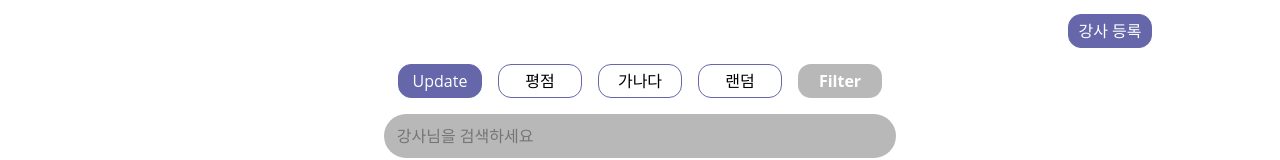
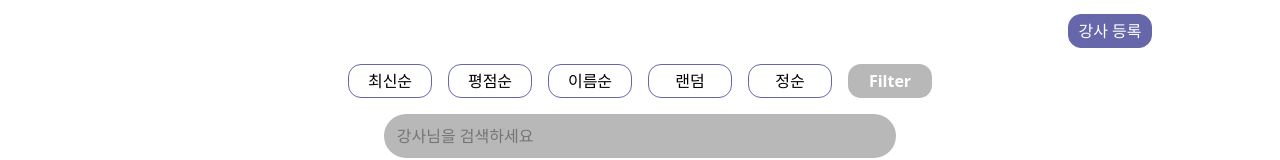
Before and after one commit to codestates-seb/seb42_main_027, a React (Create React App) app in the folder client/: page /ReviewPage in a window 1280 px wide. Shown: the part 236-396 px from the top of the page. Built offline with nearby package versions, Linux system fonts and the light colour scheme; no server answers.

Commit message:
Feat: 역순 기능 추가 및 정렬명 변경

```diff
--- a/client/src/components/review/SortBar.tsx
+++ b/client/src/components/review/SortBar.tsx
@@ -5,17 +5,32 @@ import { FlexContainer } from 'pages/review/ReviewPage';
 import Filter from './Filter';
 
 type Props = {
+  reverse: string;
   sortTag: string;
   buttonOpen: boolean;
   setSortTag: React.Dispatch<React.SetStateAction<string>>;
   setButtonOpen: React.Dispatch<React.SetStateAction<boolean>>;
+  setReverse: React.Dispatch<React.SetStateAction<string>>;
 };
 
-function SortBar({ setSortTag, buttonOpen, sortTag, setButtonOpen }: Props) {
-  const sortArr: string[] = ['Update', '평점', '가나다', '랜덤'];
+function SortBar({
+  reverse,
+  setReverse,
+  setSortTag,
+  buttonOpen,
+  sortTag,
+  setButtonOpen,
+}: Props) {
+  const sortArr: string[] = ['최신순', '평점순', '이름순', '랜덤'];
 
   const sortTagHandler = (e: any) => {
     setSortTag(e.target.value);
+  };
+
+  const reverseTagHandler = (e: any) => {
+    if (reverse === '역순') {
+      setReverse('정순');
+    } else setReverse('역순');
   };
 
   return (
@@ -33,6 +48,9 @@ function SortBar({ setSortTag, buttonOpen, sortTag, setButtonOpen }: Props) {
           </PointBtn>
         );
       })}
+      <PointBtn isSelected={reverse === '역순'} onClick={reverseTagHandler}>
+        {reverse === '역순' ? '역순' : '정순'}
+      </PointBtn>
       <Filter buttonOpen={buttonOpen} setButtonOpen={setButtonOpen} />
     </FlexContainer>
   );
```
